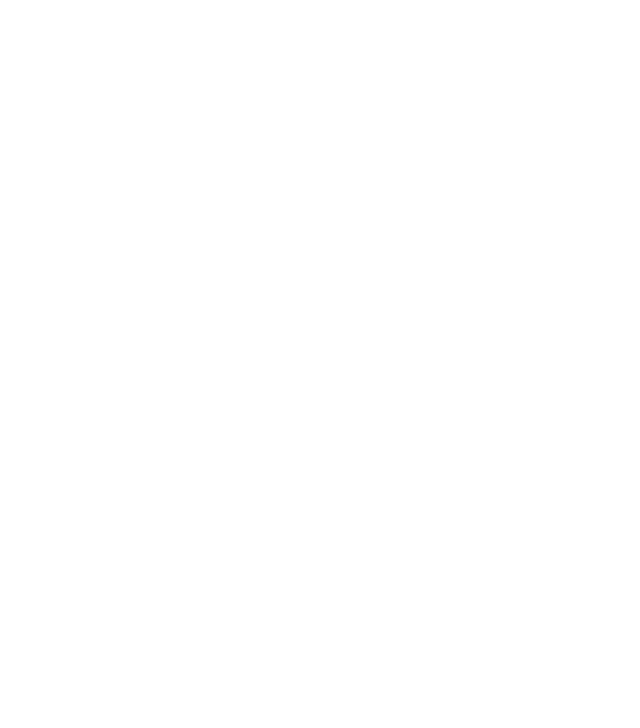
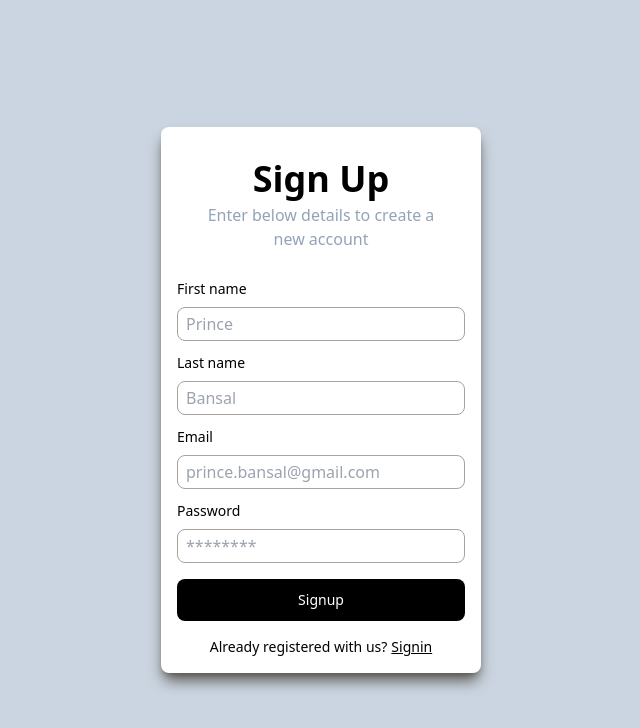
Before and after one commit to princebansal7/MoneyMate, a React (Vite) app in the folder frontend/: page /signup in a window 1280 px wide. Shown: the top 728 px of the page, without its empty margins (319-959 px from the left). Built offline with nearby package versions, Linux system fonts and the light colour scheme.

Commit message:
signin, signup route added and other initialized

```diff
--- a/frontend/src/pages/Dashboard.jsx
+++ b/frontend/src/pages/Dashboard.jsx
@@ -1 +1,3 @@
-export function Dashboard() {}
+export function Dashboard() {
+    return <>Dashboard</>;
+}
--- a/frontend/src/pages/Signin.jsx
+++ b/frontend/src/pages/Signin.jsx
@@ -1 +1,33 @@
-export function Signin() {}
+import { Button } from "../components/Button";
+import { SubHeading } from "../components/SubHeading";
+import { Heading } from "../components/Heading";
+import { InputBox } from "../components/InputBox";
+import { BottomNote } from "../components/BottomNote";
+import { Card } from "../components/Card";
+
+export function Signin() {
+    return (
+        <>
+            <Card>
+                <Heading label="Sign In" />
+                <SubHeading label="Enter below details to access your account" />
+                <InputBox
+                    field="Email"
+                    placeholder="prince.bansal@gmail.com"
+                    type="email"
+                />
+                <InputBox
+                    field="Password"
+                    placeholder="********"
+                    type="password"
+                />
+                <Button label="Sign In" />
+                <BottomNote
+                    label="Forgot password?"
+                    buttonText="Reset"
+                    to="/reset"
+                />
+            </Card>
+        </>
+    );
+}
--- a/frontend/src/pages/Signup.jsx
+++ b/frontend/src/pages/Signup.jsx
@@ -1 +1,35 @@
-export function Signup() {}
+import { Button } from "../components/Button";
+import { SubHeading } from "../components/SubHeading";
+import { Heading } from "../components/Heading";
+import { InputBox } from "../components/InputBox";
+import { BottomNote } from "../components/BottomNote";
+import { Card } from "../components/Card";
+
+export function Signup() {
+    return (
+        <>
+            <Card>
+                <Heading label="Sign Up" />
+                <SubHeading label="Enter below details to create a new account" />
+                <InputBox field="First name" placeholder="Prince" type="text" />
+                <InputBox field="Last name" placeholder="Bansal" type="text" />
+                <InputBox
+                    field="Email"
+                    placeholder="prince.bansal@gmail.com"
+                    type="email"
+                />
+                <InputBox
+                    field="Password"
+                    placeholder="********"
+                    type="password"
+                />
+                <Button label="Signup" />
+                <BottomNote
+                    label="Already registered with us?"
+                    buttonText="Signin"
+                    to="/signin"
+                />
+            </Card>
+        </>
+    );
+}
--- a/frontend/src/pages/TransferMoney.jsx
+++ b/frontend/src/pages/TransferMoney.jsx
@@ -1 +1,3 @@
-export function TransferMoney() {}
+export function TransferMoney() {
+    return <>TransferMoney</>;
+}
```
